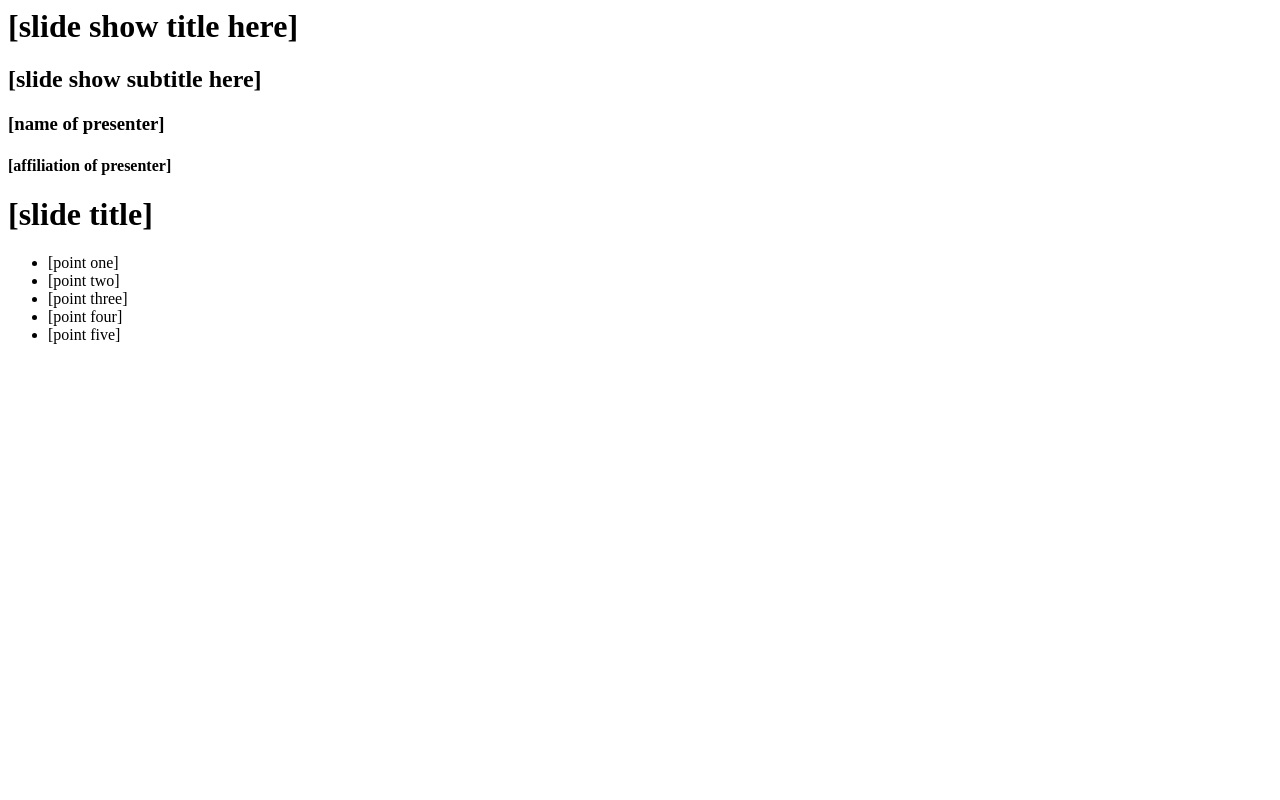
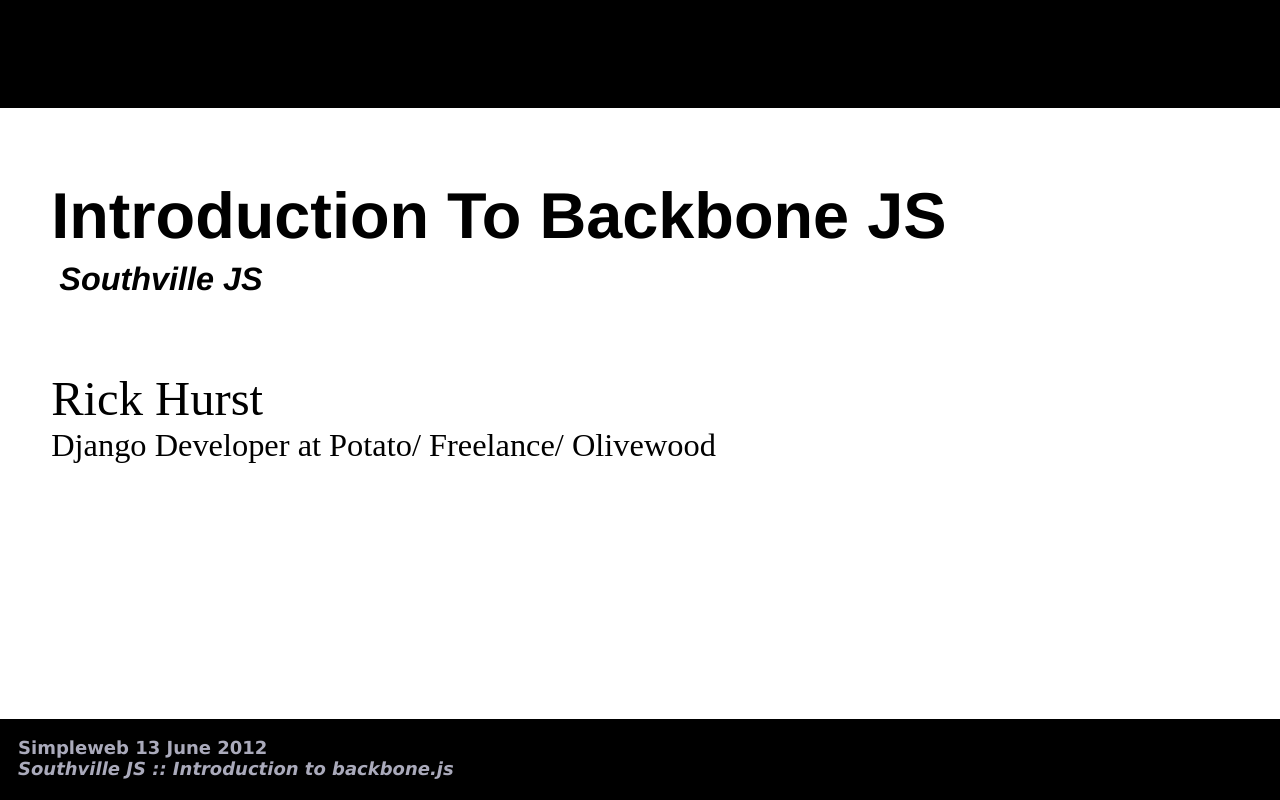
Before and after one commit to rickhurst/django-sandbox, a Django app: template sandbox/templates/presentation-backbone.html in a window 1280 px wide. Run offline with Django 3.2, Linux system fonts and the light colour scheme; the template is opened without the code that fills it, so the values that code supplies are empty; parts of the project's set-up code (start-up, migrations or seed data) failed here and were passed over.

Commit message:
moved a few things around

```diff
--- a/sandbox/static/s5/ui/default/slides.js
+++ b/sandbox/static/s5/ui/default/slides.js
@@ -448,7 +448,7 @@
 	slides.setAttribute('media','screen');
 	outline.disabled = true;
 	if (isGe) {
-		slides.setAttribute('href','null');   // Gecko fix
+		//slides.setAttribute('href','null');   // Gecko fix
 		slides.setAttribute('href',slideCSS); // Gecko fix
 	}
 	if (isIE && document.styleSheets && document.styleSheets[0]) {
--- a/sandbox/templates/presentation-backbone.html
+++ b/sandbox/templates/presentation-backbone.html
@@ -1,22 +1,23 @@
+{% extends 's5_base.html' %}
+
+{% block title %}Southville JS :: Introduction to backbone.js{% endblock %}
+
+{% block location_date %}Simpleweb 13 June 2012{% endblock %}
+
+{% block pres_title %}Southville JS :: Introduction to backbone.js{% endblock %}
+
 {% block content %}
 
 <div class="slide">
-<h1>[slide show title here]</h1>
-<h2>[slide show subtitle here]</h2>
-<h3>[name of presenter]</h3>
-<h4>[affiliation of presenter]</h4>
+	<h1>Introduction to backbone JS</h1>
+	<h2>Southville JS</h2>
+	<h3>Rick Hurst</h3>
+	<h4>Django Developer at Potato/ Freelance/ Olivewood</h4>
 </div>
 
 
 <div class="slide">
-<h1>[slide title]</h1>
-<ul>
-<li>[point one]</li>
-<li>[point two]</li>
-<li>[point three]</li>
-<li>[point four]</li>
-<li>[point five]</li>
-</ul>
+	<h1>What is Backbone?</h1>
 
 </div>
 
--- a/sandbox/urls.py
+++ b/sandbox/urls.py
@@ -9,7 +9,7 @@
    url(r'^to-do-3/$', direct_to_template, {'template': 'to-do-3.html'}),
 
    # presentations
-   url(r'^presentation-djerch/$', direct_to_template, {'template': 'presentation-djerch.html'}),
+   url(r'^presentation-snippets/$', direct_to_template, {'template': 'presentation-snippets.html'}),
    url(r'^presentation-backbone/$', direct_to_template, {'template': 'presentation-backbone.html'}),
 
    #snippets demo
```
Also changed, not shown: sandbox/static/js/to-do-3.js (+13 -3 lines), sandbox/templates/presentation-snippets.html (renamed from sandbox/templates/presentation-djerch.html, +9 -17 lines).
